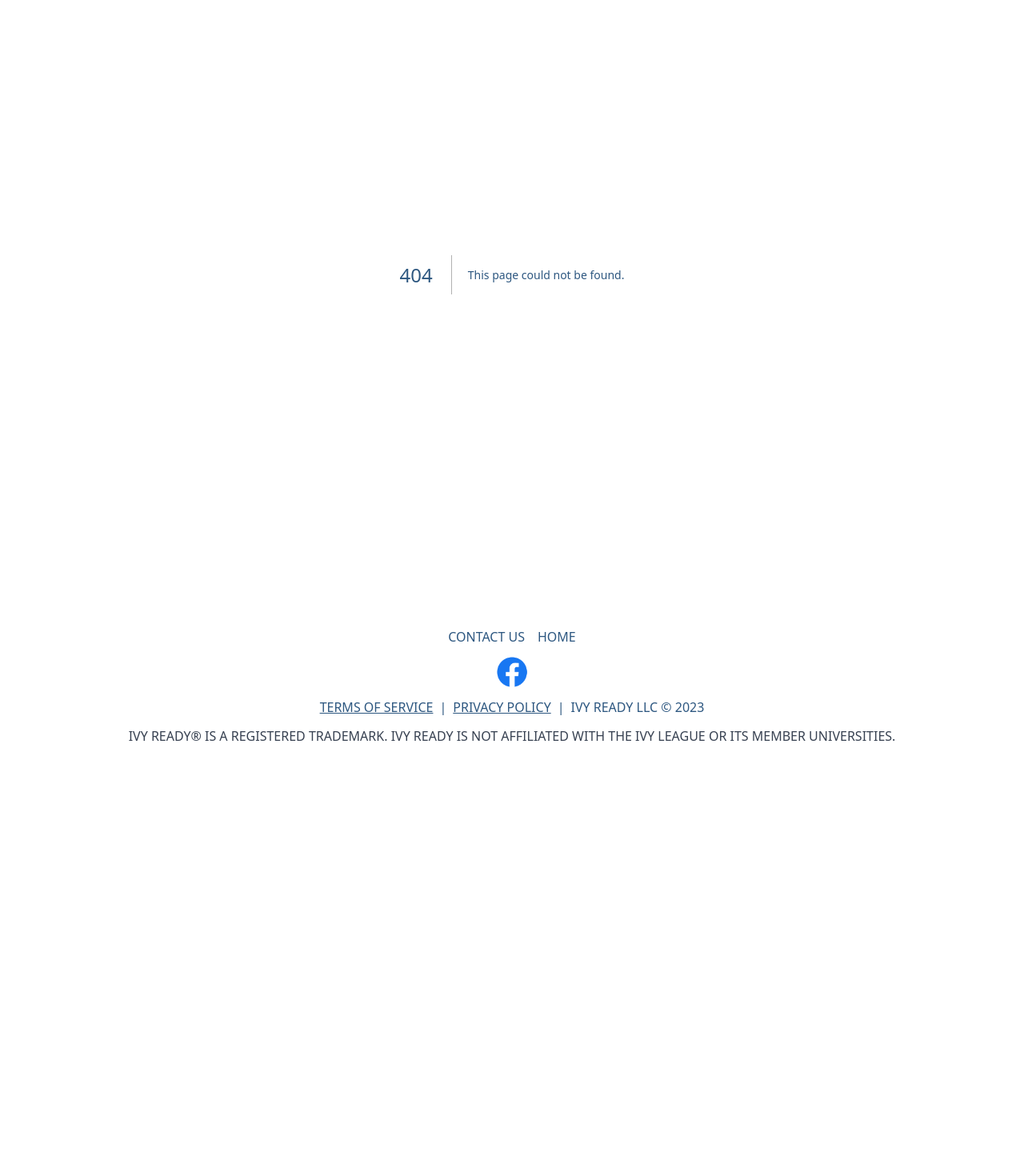
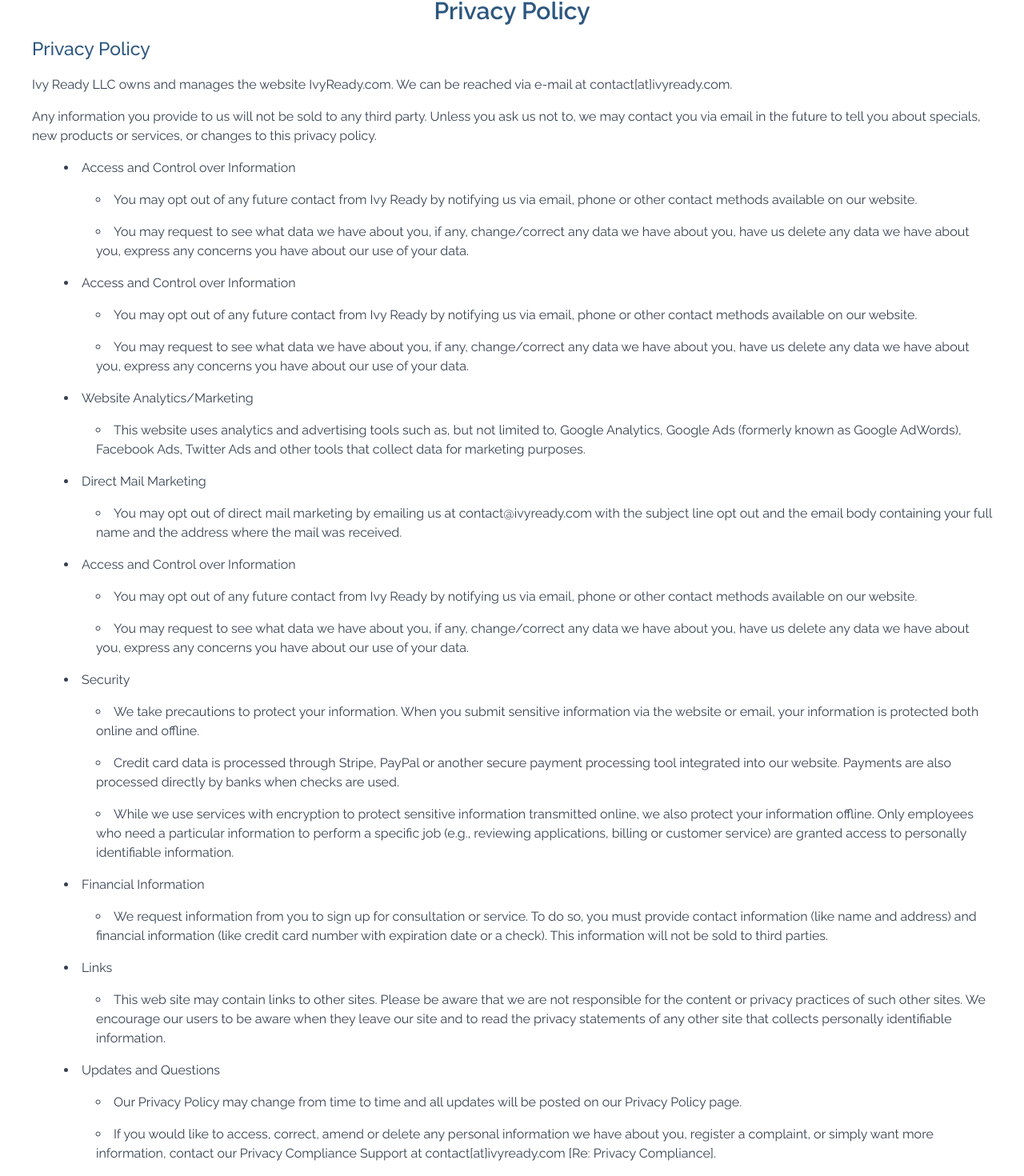
Before and after one commit to TesCoder/IR, a Next.js app in the folder next-js-site/: page /privacy in a window 1280 px wide. Before the commit this address had no page. Shown: the part 490-1960 px from the top of the page at 80% size. Before the commit the page ends 1478 px from the top, so only its background shows below. Built offline with nearby package versions, Linux system fonts and the light colour scheme.

Commit message:
styling update

```diff
--- /dev/null
+++ b/next-js-site/pages/privacy.js
@@ -0,0 +1,133 @@
+
+export default function TermsOfService() {
+    return (
+      <div className="p-10">
+        <h1 className="text-center text-ivy-blue text-3xl font-semibold my-3">
+          Privacy Policy
+        </h1>
+        <h2>Privacy Policy</h2>
+        <p>
+            Ivy Ready LLC owns and manages the website IvyReady.com. We can be reached via e-mail at contact[at]ivyready.com.
+        </p>
+        <p>
+            Any information you provide to us will not be sold to any third party. Unless you ask us not to, we may contact you via email in the future to tell you about specials, new products or services, or changes to this privacy policy.        </p>
+            <ul className="list-disc pl-10">
+          <li>
+            Access and Control over Information
+            <ul className="list-[circle] pl-10">
+              <li>
+                You may opt out of any future contact from Ivy Ready by notifying us via email, phone or other contact methods available on our website.
+              </li>
+              <li>
+                You may request to see what data we have about you, if any, change/correct any data we have about you, have us delete any data we have about you, express any concerns you have about our use of your data.
+              </li>
+            </ul>
+          </li>
+          <li>
+            Access and Control over Information
+            <ul className="list-[circle] pl-10">
+              <li>
+                You may opt out of any future contact from Ivy Ready by notifying us via email, phone or other contact methods available on our website.
+              </li>
+              <li>
+                You may request to see what data we have about you, if any, change/correct any data we have about you, have us delete any data we have about you, express any concerns you have about our use of your data.
+              </li>
+            </ul>
+          </li>
+          <li>
+            Website Analytics/Marketing
+            <ul className="list-[circle] pl-10">
+              <li>
+              This website uses analytics and advertising tools such as, but not limited to, Google Analytics, Google Ads (formerly known as Google AdWords), Facebook Ads, Twitter Ads and other tools that collect data for marketing purposes.              </li>
+            </ul>
+          </li>
+          <li>
+          Direct Mail Marketing
+            <ul className="list-[circle] pl-10">
+              <li>
+              You may opt out of direct mail marketing by emailing us at contact@ivyready.com with the subject line {"opt out"} and the email body containing your full name and the address where the mail was received.              </li>
+            </ul>
+          </li>
+          <li>
+            Access and Control over Information
+            <ul className="list-[circle] pl-10">
+              <li>
+                You may opt out of any future contact from Ivy Ready by notifying us via email, phone or other contact methods available on our website.
+              </li>
+              <li>
+                You may request to see what data we have about you, if any, change/correct any data we have about you, have us delete any data we have about you, express any concerns you have about our use of your data.
+              </li>
+            </ul>
+          </li>
+        </ul>
+        <ul className="list-disc pl-10">
+          <li>
+            Security
+            <ul className="list-[circle] pl-10">
+              <li>
+                We take precautions to protect your information. When you submit
+                sensitive information via the website or email, your information
+                is protected both online and offline.
+              </li>
+              <li>
+                Credit card data is processed through Stripe, PayPal or another
+                secure payment processing tool integrated into our website.
+                Payments are also processed directly by banks when checks are
+                used.
+              </li>
+              <li>
+                While we use services with encryption to protect sensitive
+                information transmitted online, we also protect your information
+                offline. Only employees who need a particular information to
+                perform a specific job (e.g., reviewing applications, billing or
+                customer service) are granted access to personally identifiable
+                information.
+              </li>
+            </ul>
+          </li>
+        </ul>
+        <ul className="list-disc pl-10">
+          <li>
+            Financial Information
+            <ul className="list-[circle] pl-10">
+              <li>
+                We request information from you to sign up for consultation or
+                service. To do so, you must provide contact information (like
+                name and address) and financial information (like credit card
+                number with expiration date or a check). This information will
+                not be sold to third parties.
+              </li>
+            </ul>
+          </li>
+        </ul>
+        <ul className="list-disc pl-10">
+          <li>
+            Links
+            <ul className="list-[circle] pl-10">
+              <li>
+                This web site may contain links to other sites. Please be aware
+                that we are not responsible for the content or privacy practices
+                of such other sites. We encourage our users to be aware when
+                they leave our site and to read the privacy statements of any
+                other site that collects personally identifiable information.
+              </li>
+            </ul>
+          </li>
+        </ul>
+        <ul className="list-disc pl-10">
+          <li>
+          Updates and Questions
+            <ul className="list-[circle] pl-10">
+              <li>
+                Our Privacy Policy may change from time to time and all updates will be posted on our Privacy Policy page.
+              </li>
+            </ul>
+            <ul className="list-[circle] pl-10">
+              <li>
+                If you would like to access, correct, amend or delete any personal information we have about you, register a complaint, or simply want more information, contact our Privacy Compliance Support at contact[at]ivyready.com [Re: Privacy Compliance].              </li>
+            </ul>
+          </li>
+        </ul>
+        </div>
+    );
+}
--- a/next-js-site/pages/tos.js
+++ b/next-js-site/pages/tos.js
@@ -1,5 +1,3 @@
-// import '../styles/globals.css';
-
 export default function TermsOfService() {
   return (
     <div className="p-10">
```
